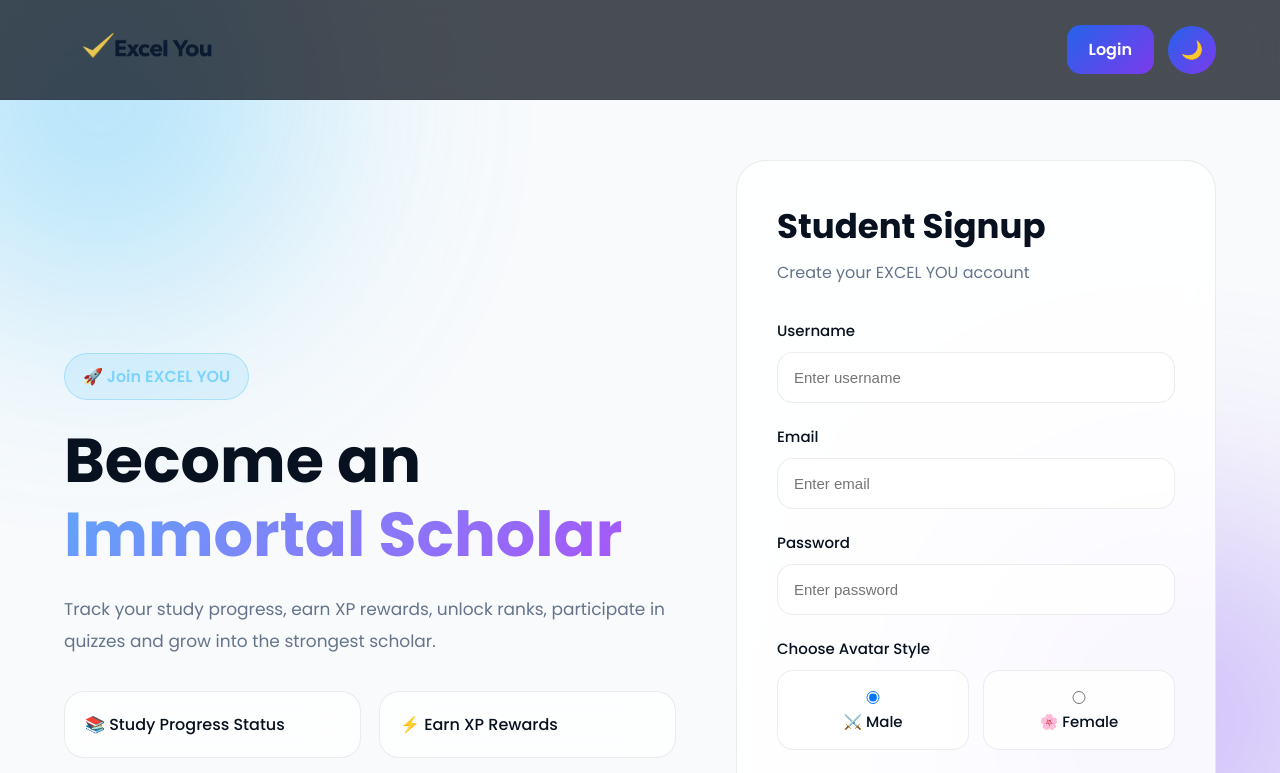
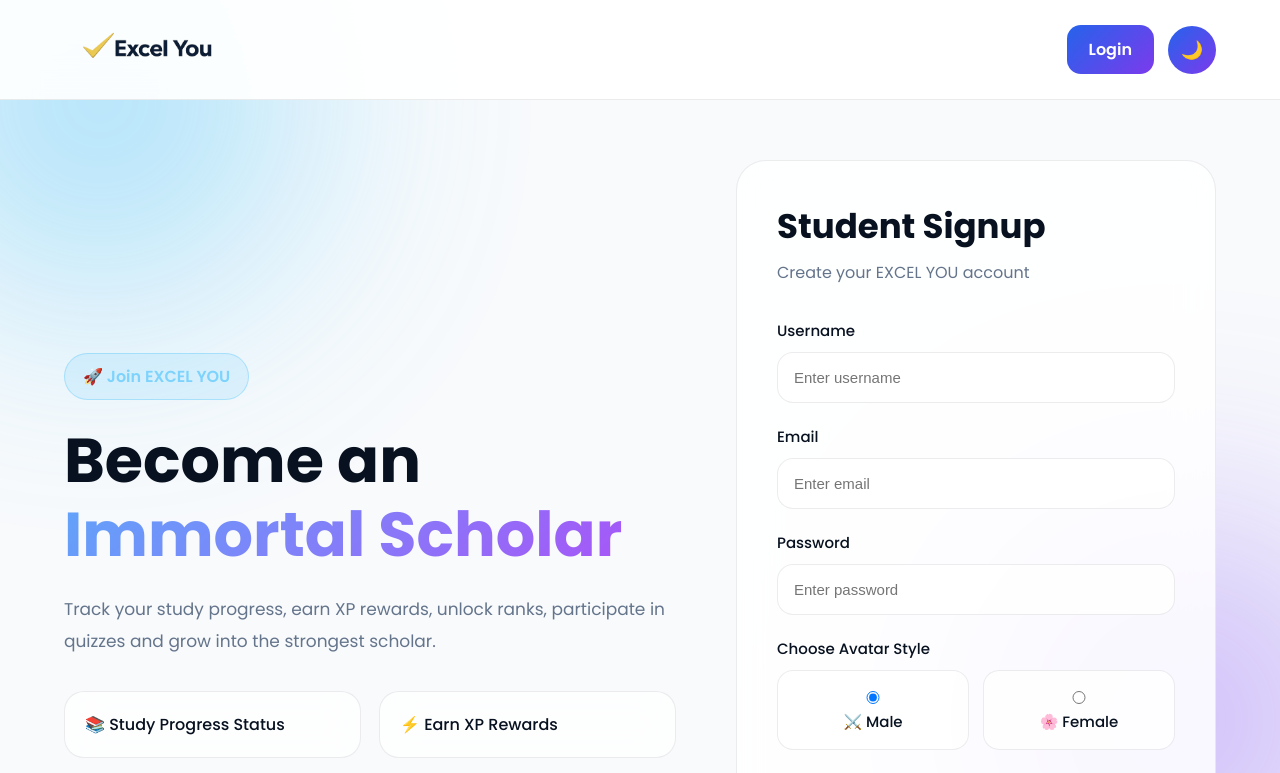
Before and after one commit to tamilprimeacetech90/excel-you-website, a website: page public/studentsignup.html in a window 1280 px wide. Both pictures are taken after a click on the button "☀️". Shown: the top 773 px of the page. Drawn offline with Linux system fonts and the light colour scheme.

```diff
--- a/public/student/css/studentsignup.css
+++ b/public/student/css/studentsignup.css
@@ -140,6 +140,13 @@ body {
     z-index: 1000;
 
     background: rgba(5,10,20,0.72);
+
+}
+body[data-theme="light"] .topbar{
+
+    background: rgba(255,255,255,0.92);
+
+    border-bottom: 1px solid rgba(0,0,0,0.08);
 
 }
 
```
